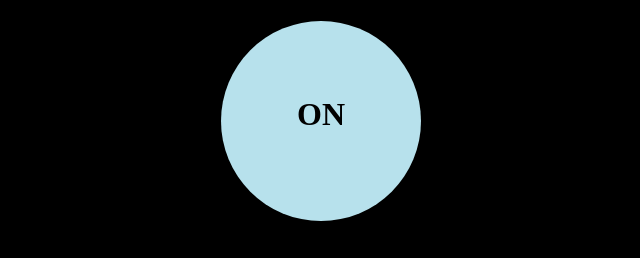
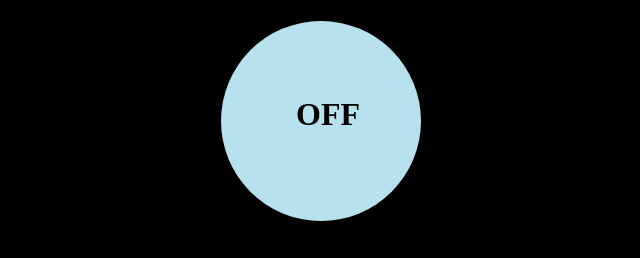
Before and after one commit to Sadman26/Bulb, a plain HTML site: page index.html in a window 1280 px wide. Shown: the top 258 px of the page, 319-959 px from the left. Drawn offline with Linux system fonts and the light colour scheme.

Commit message:
Update index.html

```diff
--- a/index.html
+++ b/index.html
@@ -8,7 +8,7 @@
   </head>
   <body>
     <center>
-      <div class="bulb" id="bulb"><h1 id="lol">ON</h1></div>
+      <div class="bulb" id="bulb"><h1 id="lol">OFF</h1></div>
     </center>
     <div class="btn">
       <button id="on">ON</button>
```
